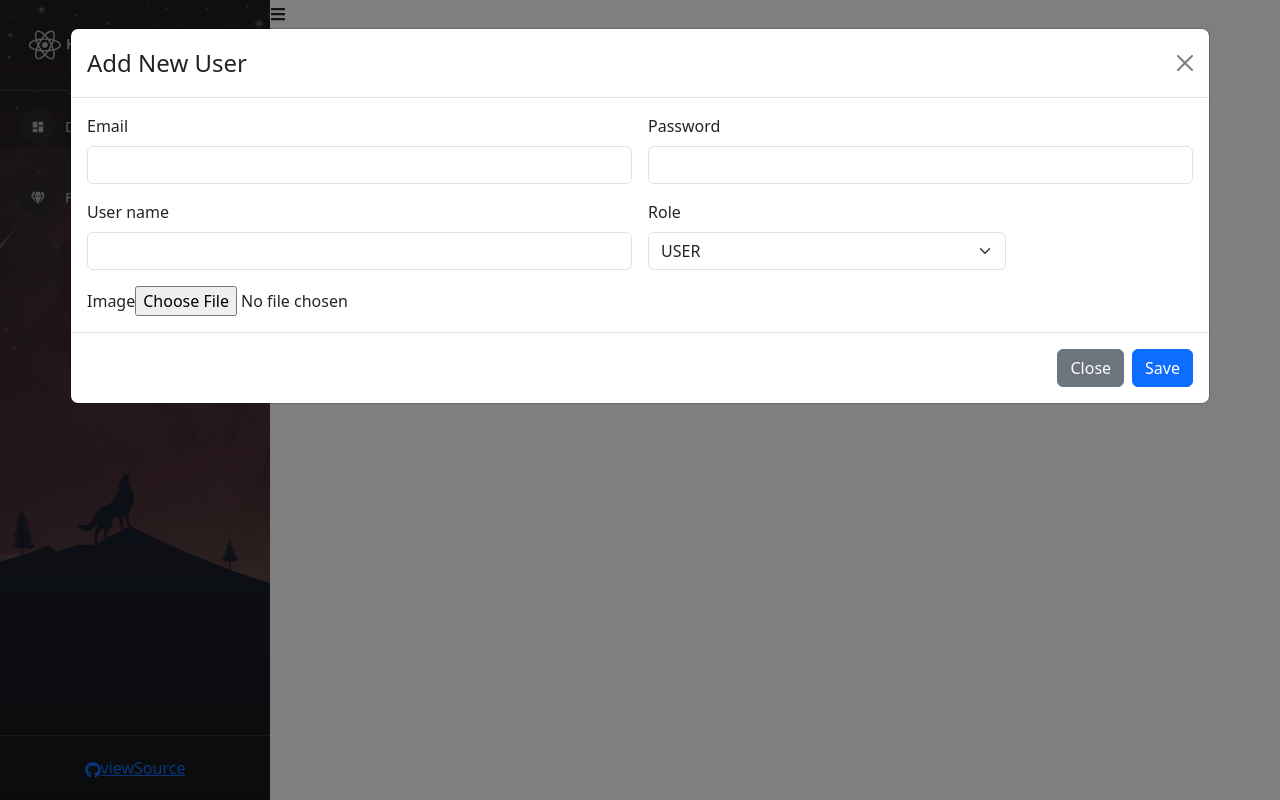
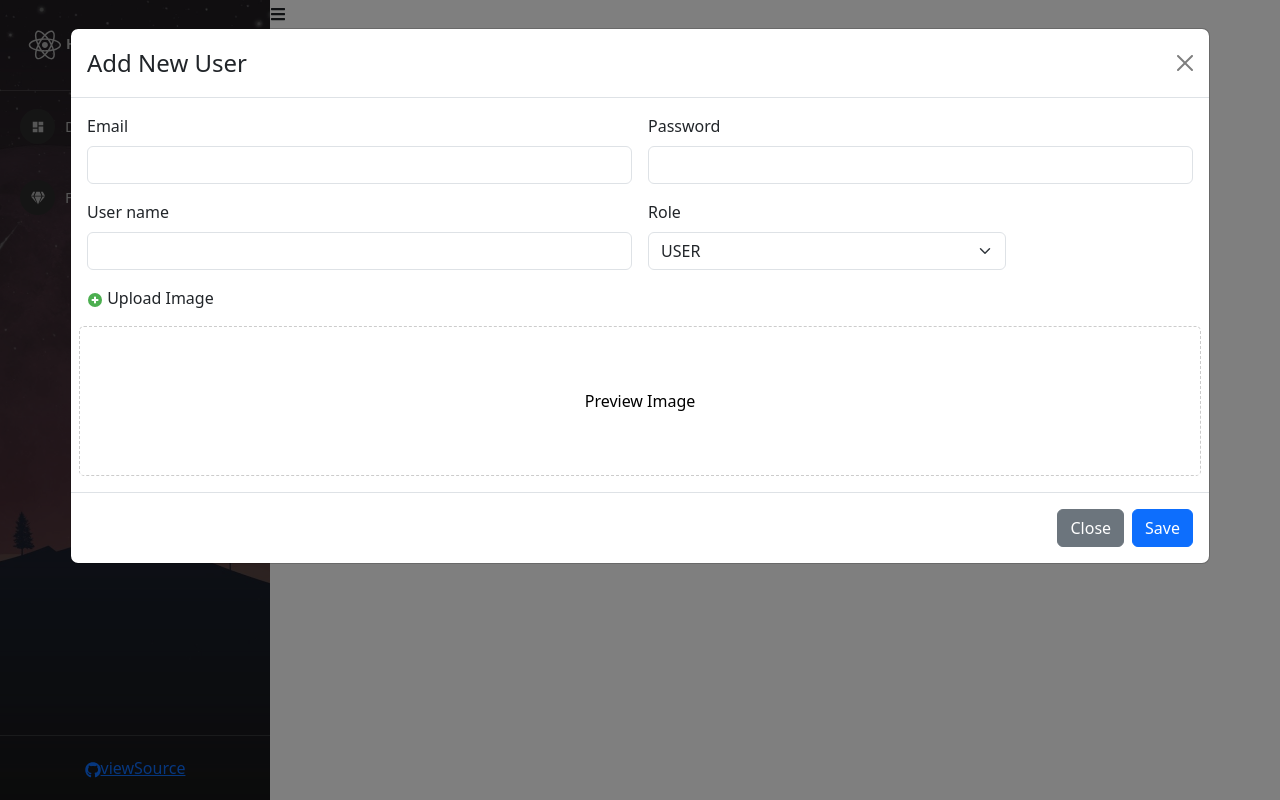
Before and after one commit to NhatHM4/reactjsBai1, a React (Create React App) app: page /admins/manage-users in a window 1280 px wide. Both pictures are taken after a click on the button "Launch demo modal". Built offline with nearby package versions, Linux system fonts and the light colour scheme.

Commit message:
preview image

```diff
--- a/src/App.scss
+++ b/src/App.scss
@@ -47,3 +47,18 @@ body {
     width: 100vw;
   }
 }
+
+.img-preview{
+  height: 150px;
+  border: 1px dashed #ccc;
+  border-radius: 5px;
+  display: flex;
+  justify-content: center;
+  align-items: center;
+  color: #000;
+}
+
+img{
+  width:150px;
+  height: 150px;
+}
--- a/src/components/Admin/Admin.js
+++ b/src/components/Admin/Admin.js
@@ -3,6 +3,7 @@ import "./Admin.scss";
 import { FaBars } from "react-icons/fa";
 import { useState } from "react";
 import { Link, Outlet } from "react-router-dom";
+
 const Admin = (props) => {
   const [collapsed, setCollapsed] = useState(false);
   return (
--- a/src/components/Admin/Content/ManageUser.js
+++ b/src/components/Admin/Content/ManageUser.js
@@ -1,5 +1,5 @@
 import ModalCreateUser from "./ModalCreateUser";
-
+import anh from "../../../assets/bg2.jpg"
 
 const ManageUser = (props) => {
   return (
@@ -10,8 +10,9 @@ const ManageUser = (props) => {
           <button>Add New User</button>
         </div>
         <div>
-          Table user <ModalCreateUser/>
+          Table user
         </div>
+        <ModalCreateUser/>
       </div>
     </div>
   );
--- a/src/components/Admin/Content/ModalCreateUser.js
+++ b/src/components/Admin/Content/ModalCreateUser.js
@@ -1,20 +1,37 @@
 import React, { useState } from "react";
 import Button from "react-bootstrap/Button";
 import Modal from "react-bootstrap/Modal";
+import { FcPlus } from "react-icons/fc";
 
-const  ModalCreateUser = () => {
+const ModalCreateUser = () => {
   const [show, setShow] = useState(false);
 
   const handleClose = () => setShow(false);
   const handleShow = () => setShow(true);
 
+  const [email, setEmail] = useState("");
+  const [password, setPassword] = useState("");
+  const [userName, setUserName] = useState("");
+  const [image, setImage] = useState("");
+  const [role, setRole] = useState("USER");
+  const [previewImage, setPreviewImage] = useState("");
+
+  const handleUploadImage = (event) => {
+    if (event.target && event.target.files && event.target.files[0]){
+        setPreviewImage(URL.createObjectURL(event.target.files[0]));
+        setImage(URL.createObjectURL(event.target.files[0]))
+    } else {
+        setPreviewImage(null);
+    }
+
+  };
   return (
     <>
       <Button variant="primary" onClick={handleShow}>
         Launch demo modal
       </Button>
 
-      <Modal show={show} onHide={handleClose} size="xl" backdrop ="static">
+      <Modal show={show} onHide={handleClose} size="xl" backdrop="static">
         <Modal.Header closeButton>
           <Modal.Title>Add New User</Modal.Title>
         </Modal.Header>
@@ -22,28 +39,60 @@ const  ModalCreateUser = () => {
           <form className="row g-3">
             <div className="col-md-6">
               <label className="form-label">Email</label>
-              <input type="email" className="form-control" />
+              <input
+                type="email"
+                className="form-control"
+                value={email}
+                onChange={(event) => setEmail(event.target.value)}
+              />
             </div>
             <div className="col-md-6">
               <label className="form-label">Password</label>
-              <input type="password" className="form-control" />
+              <input
+                type="password"
+                className="form-control"
+                value={password}
+                onChange={(event) => setPassword(event.target.value)}
+              />
             </div>
             <div className="col-md-6">
               <label className="form-label">User name</label>
-              <input type="text" className="form-control" />
+              <input
+                type="text"
+                className="form-control"
+                value={userName}
+                onChange={(event) => setUserName(event.target.value)}
+              />
             </div>
             <div className="col-md-4">
               <label className="form-label">Role</label>
-              <select className="form-select">
-                <option selected value="USER">
-                  USER
-                </option>
+              <select
+                className="form-select"
+                onChange={(event) => setRole(event.target.value)}
+              >
+                <option value="USER">USER</option>
                 <option value="ADMIN">ADMIN</option>
               </select>
             </div>
             <div className="col-md-12">
-              <label className="form-image">Image</label>
-              <input type="file" />
+              <label className="form-image lable-upload" htmlFor="labelUpload">
+                <FcPlus /> Upload Image
+              </label>
+              <input
+                type="file"
+                hidden
+                id="labelUpload"
+                onChange={(event) => {
+                  handleUploadImage(event);
+                }}
+              />
+            </div>
+            <div className="col-md-12 img-preview">
+              {previewImage ? (
+                <img src={previewImage} />
+              ) : (
+                <span> Preview Image</span>
+              )}
             </div>
           </form>
         </Modal.Body>
@@ -58,6 +107,6 @@ const  ModalCreateUser = () => {
       </Modal>
     </>
   );
-}
+};
 
 export default ModalCreateUser;
```
